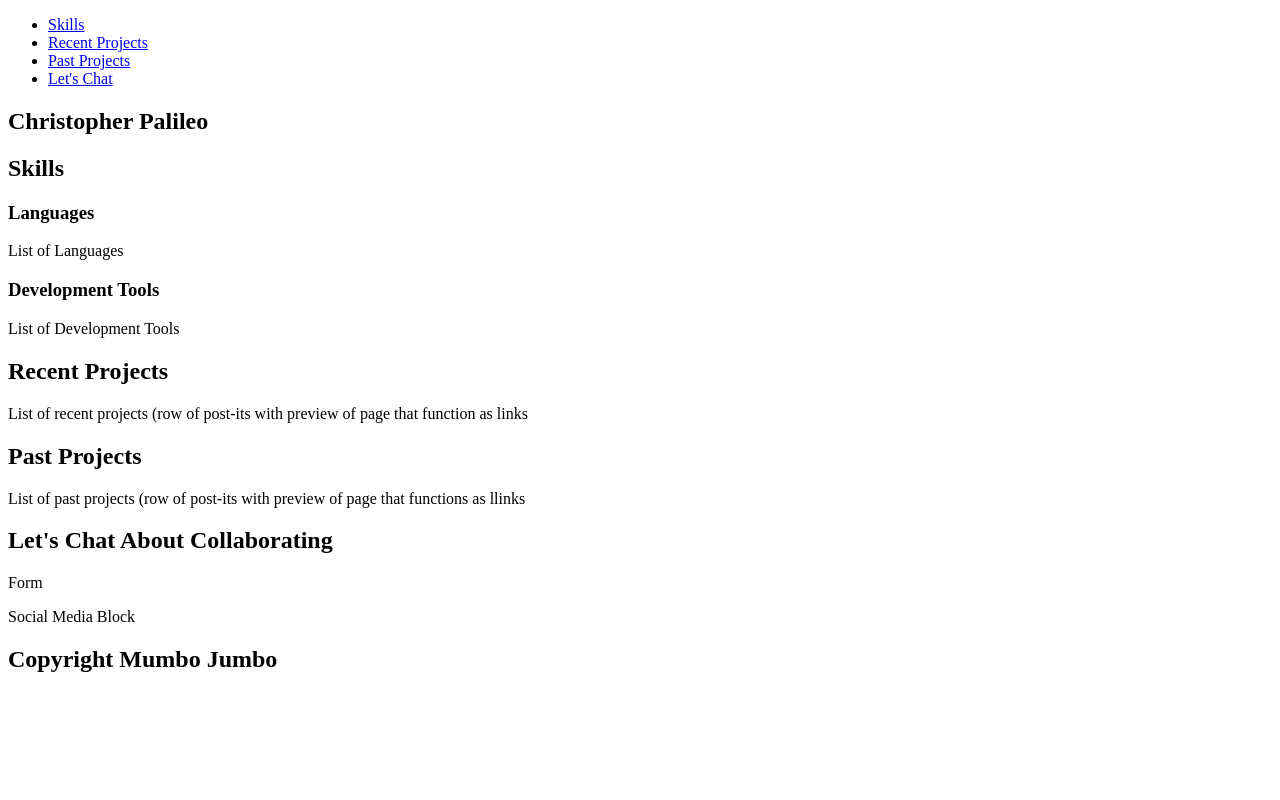
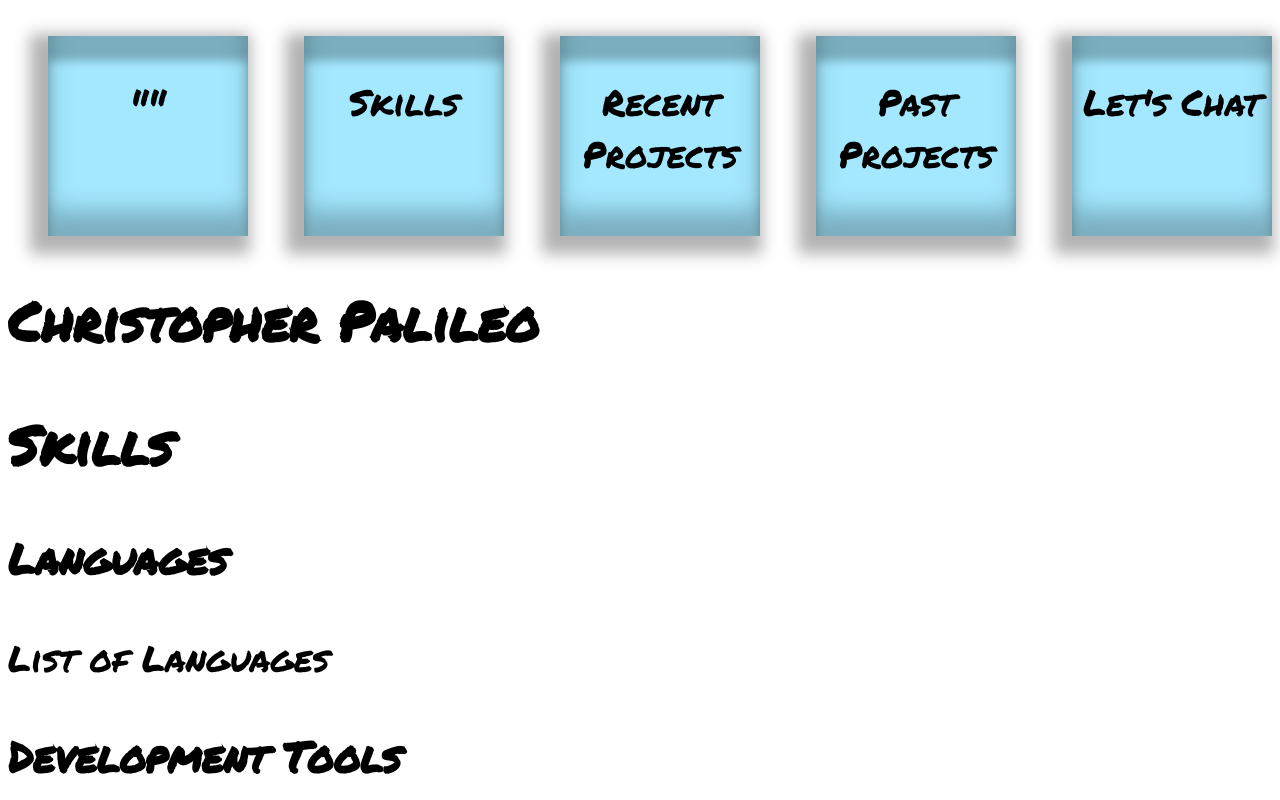
Before and after one commit to cpalileo/cpalileo-portfolio, a plain HTML site: page index.html in a window 1280 px wide. Shown: the top 800 px of the page. Drawn offline with Linux system fonts and the light colour scheme.

Commit message:
font set adding post-it nav bar

```diff
--- a/assets/css/style.css
+++ b/assets/css/style.css
@@ -0,0 +1,56 @@
+@import "compass/css3";
+@import url(https://fonts.googleapis.com/css?family=Permanent+Marker);
+
+:root {
+    --post-it-yellow: #fcfca6;
+    --post-it-blue: #a3e8ff;
+    --post-it-green: #a7ffa4;
+    --post-it-pink: #ffa7e9;
+    --marker-red: #e20000;
+    --marker-green: #018316;
+    --marker-blue: #003699;
+    --marker-black: #000000;
+}
+
+body {
+    font-family: 'Permanent Marker', cursive;
+    font-size: 36px;
+}
+
+header {
+    position: sticky;
+    position: -webkit-sticky;
+    z-index: 9999;
+}
+
+header nav ul {
+    display: flex;
+    flex-wrap: wrap;
+    justify-content: space-between;
+    list-style: none;
+}
+
+.post-it-blue {
+  width:200px;
+  height:200px;
+  background: var(--post-it-blue);
+  box-shadow:
+    inset 0 -25px 25px rgba(0,0,0,0.25),
+    inset 0 25px 10px rgba(0,0,0,0.25),
+    -8px 8px 15px 10px rgba(0,0,0,0.3);
+}
+
+.post-it-blue:hover {
+    border-radius:0 0 0 75px/100px;
+}
+
+.post-it-blue li {
+    flex: 2 100%;
+    text-align: center;
+    padding-top: 40px;
+}
+
+.post-it-blue li a {
+    color: var(--marker-black);
+    text-decoration: none;
+}
--- a/index.html
+++ b/index.html
@@ -7,21 +7,32 @@
     </head>
 
     <body>
-        <header>
+        <header class=header>
             <nav>
                 <ul>
+                    <div class='post-it-blue'>
+                        <li>""</li>
+                    </div>
+                    <div class='post-it-blue'>
                         <li>
                             <a href="#skills">Skills</a>
                         </li>
+                    </div>
+                    <div class='post-it-blue'>
                         <li>
                             <a href="#recent-projects">Recent Projects</a>
                         </li>
+                    </div>
+                    <div class='post-it-blue'>
                         <li>
                             <a href="#past-projects">Past Projects</a>
                         </li>
+                    </div>
+                    <div class='post-it-blue'>
                         <li>
                             <a href="contact">Let's Chat</a>
                         </li>
+                    </div>
                 </ul>
             </nav>
         </header>
```
Lines whose indentation alone changed are shown as unchanged.
